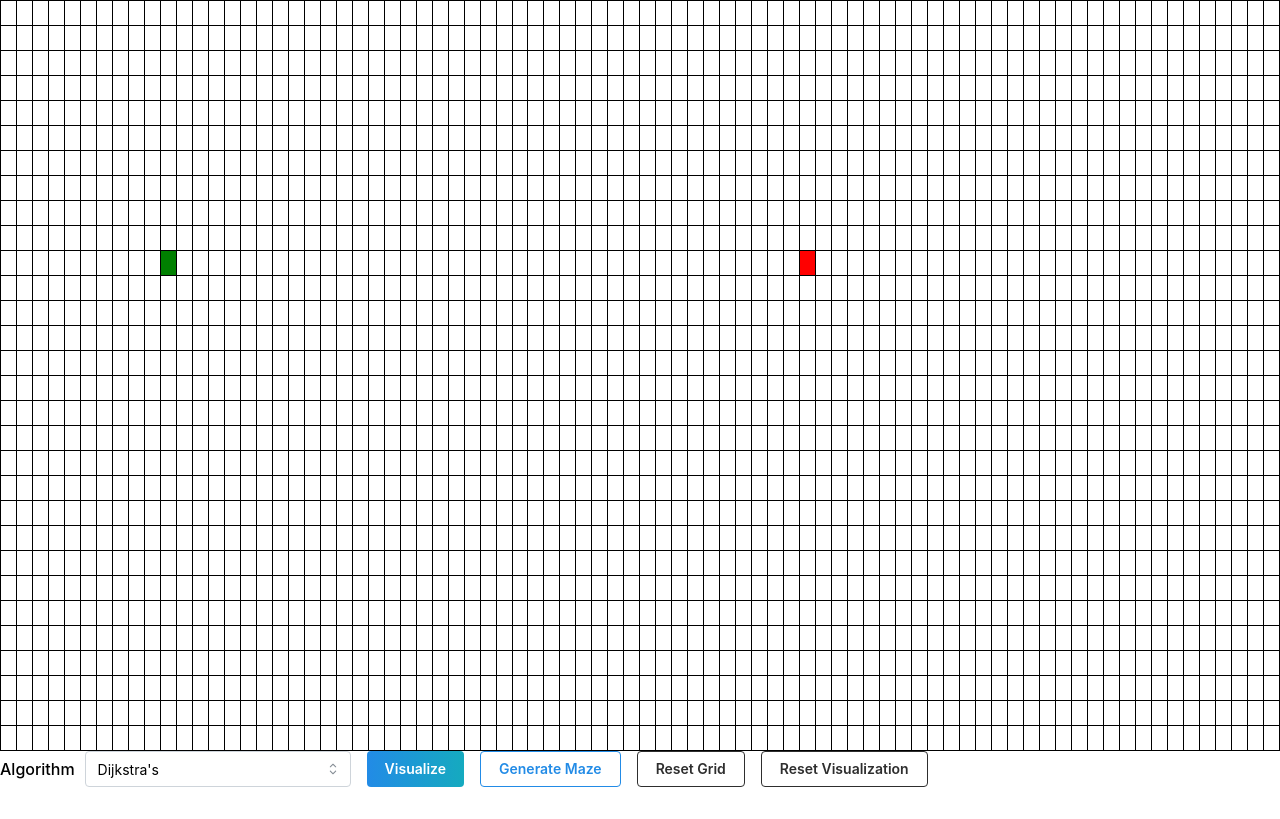
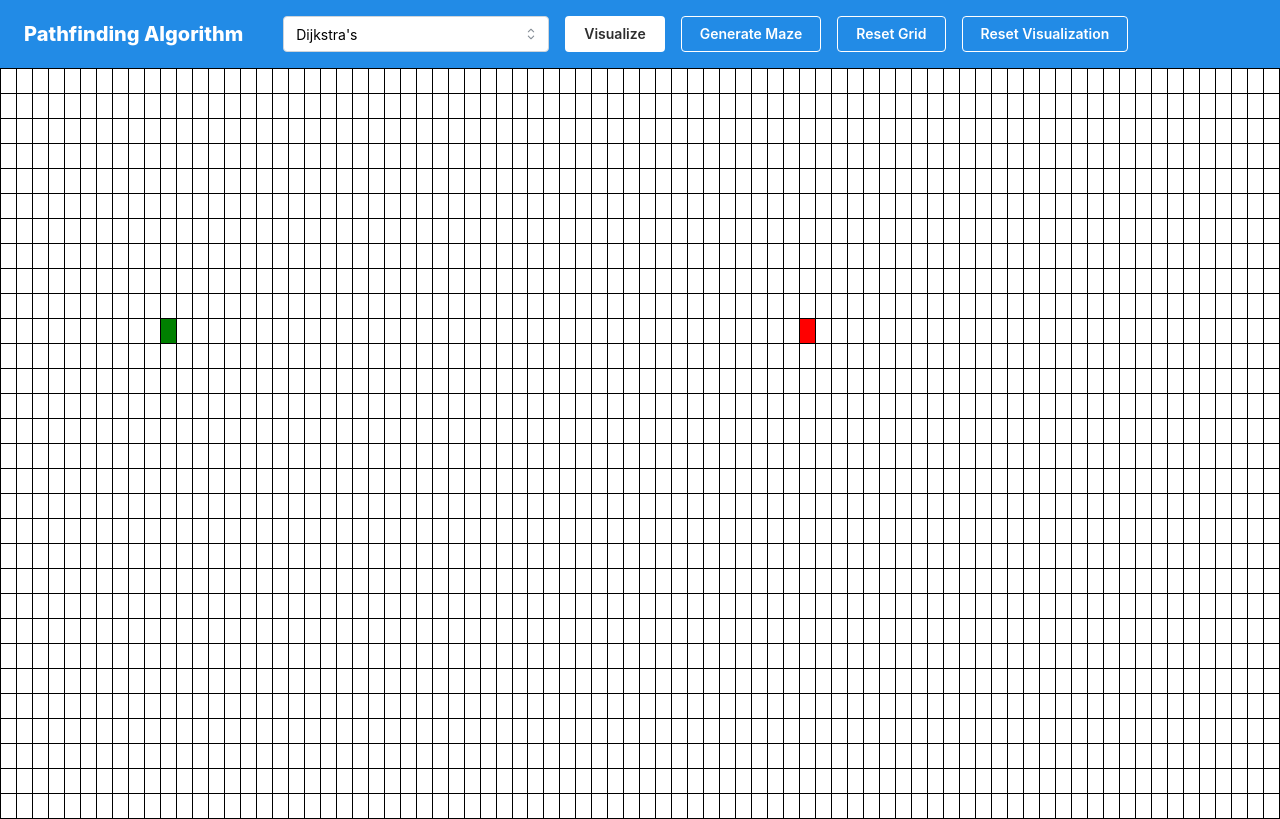
Before and after one commit to cheuyin/pathfinding-visualizer, a React (Vite) app: page / in a window 1280 px wide. Built offline with nearby package versions, Linux system fonts and the light colour scheme.

Commit message:
Add more customizations to styling and colours

```diff
--- a/src/app.tsx
+++ b/src/app.tsx
@@ -42,6 +42,43 @@ export const App = () => {
 
   return (
     <MantineProvider theme={theme}>
+      <Flex align={'center'} gap={40} bg={'blue'} py={16} px={24}>
+        <Text size="xl" fw={800} c="white">
+          Pathfinding Algorithm
+        </Text>
+        <Group>
+          <Select
+            onChange={(value) => onAlgorithmSelection(value!)}
+            disabled={isVisualizing}
+            data={["Dijkstra's", 'A*', 'DFS']}
+            defaultValue="Dijkstra's"
+            allowDeselect={false}
+          />
+          <Button
+            variant="filled"
+            color="white"
+            c="dark"
+            onClick={animate}
+            disabled={isVisualizing}
+          >
+            {'Visualize'}
+          </Button>
+          <Button variant="outline" onClick={generateMaze} disabled={isVisualizing} color="white">
+            Generate Maze
+          </Button>
+          <Button variant="outline" color="white" onClick={resetGrid} disabled={isVisualizing}>
+            Reset Grid
+          </Button>
+          <Button
+            variant="outline"
+            color="white"
+            onClick={resetVisualization}
+            disabled={isVisualizing}
+          >
+            Reset Visualization
+          </Button>
+        </Group>
+      </Flex>
       <Grid
         grid={grid}
         isVisualizing={isVisualizing}
@@ -50,40 +87,6 @@ export const App = () => {
         onSetTargetCoord={setTargetCoord}
         onSetWall={setWall}
       />
-      <Group>
-        <Flex align={'center'} direction={'row'} gap={10}>
-          <Text fw={500}>Algorithm</Text>
-          <Select
-            onChange={(value) => onAlgorithmSelection(value!)}
-            disabled={isVisualizing}
-            data={["Dijkstra's", 'A*', 'DFS']}
-            defaultValue="Dijkstra's"
-            allowDeselect={false}
-          />
-        </Flex>
-        <Button
-          variant="gradient"
-          gradient={{ from: 'blue', to: 'cyan', deg: 90 }}
-          onClick={animate}
-          disabled={isVisualizing}
-        >
-          {'Visualize'}
-        </Button>
-        <Button variant="outline" onClick={generateMaze} disabled={isVisualizing}>
-          Generate Maze
-        </Button>
-        <Button variant="outline" color="dark" onClick={resetGrid} disabled={isVisualizing}>
-          Reset Grid
-        </Button>
-        <Button
-          variant="outline"
-          color="dark"
-          onClick={resetVisualization}
-          disabled={isVisualizing}
-        >
-          Reset Visualization
-        </Button>
-      </Group>
     </MantineProvider>
   );
 };
```
